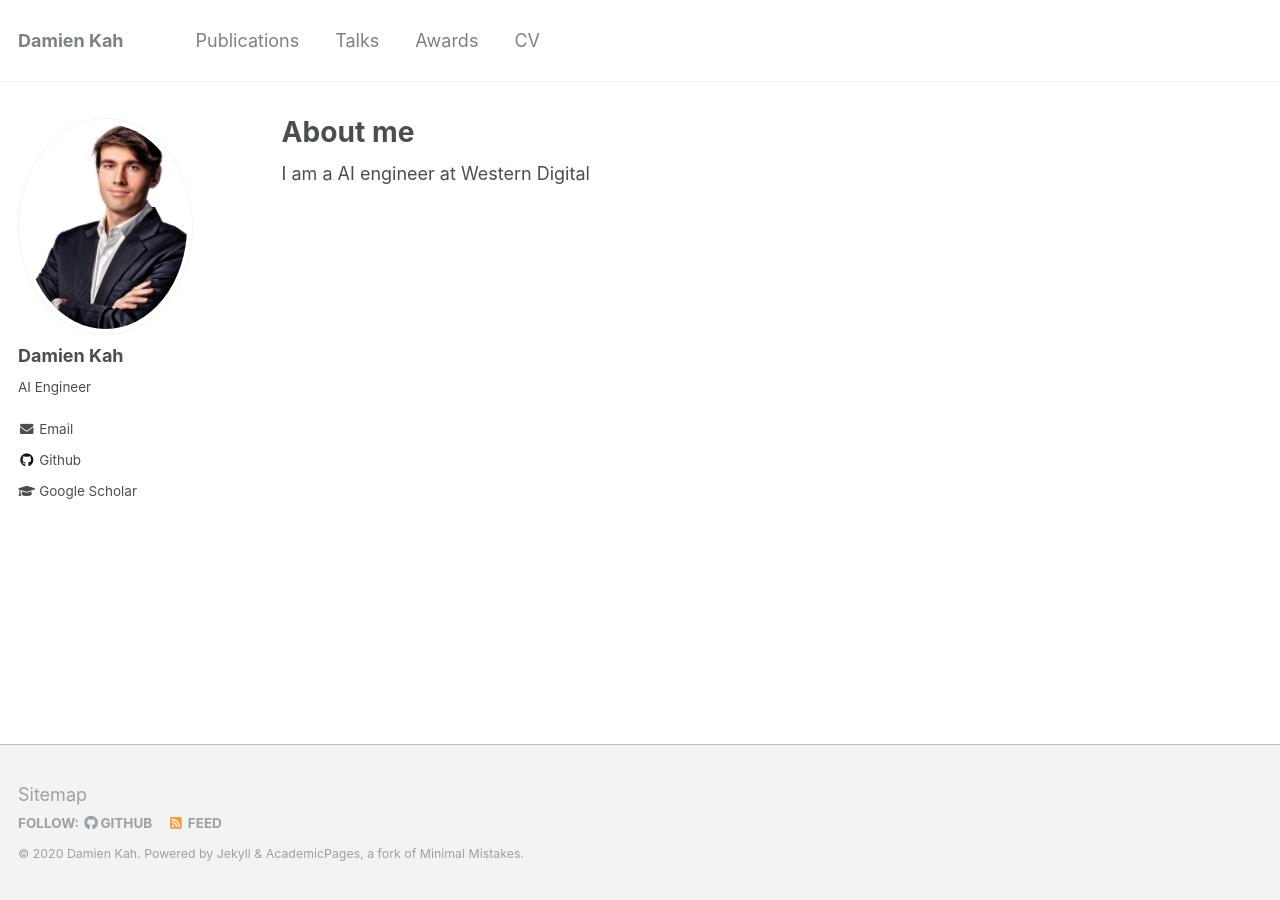
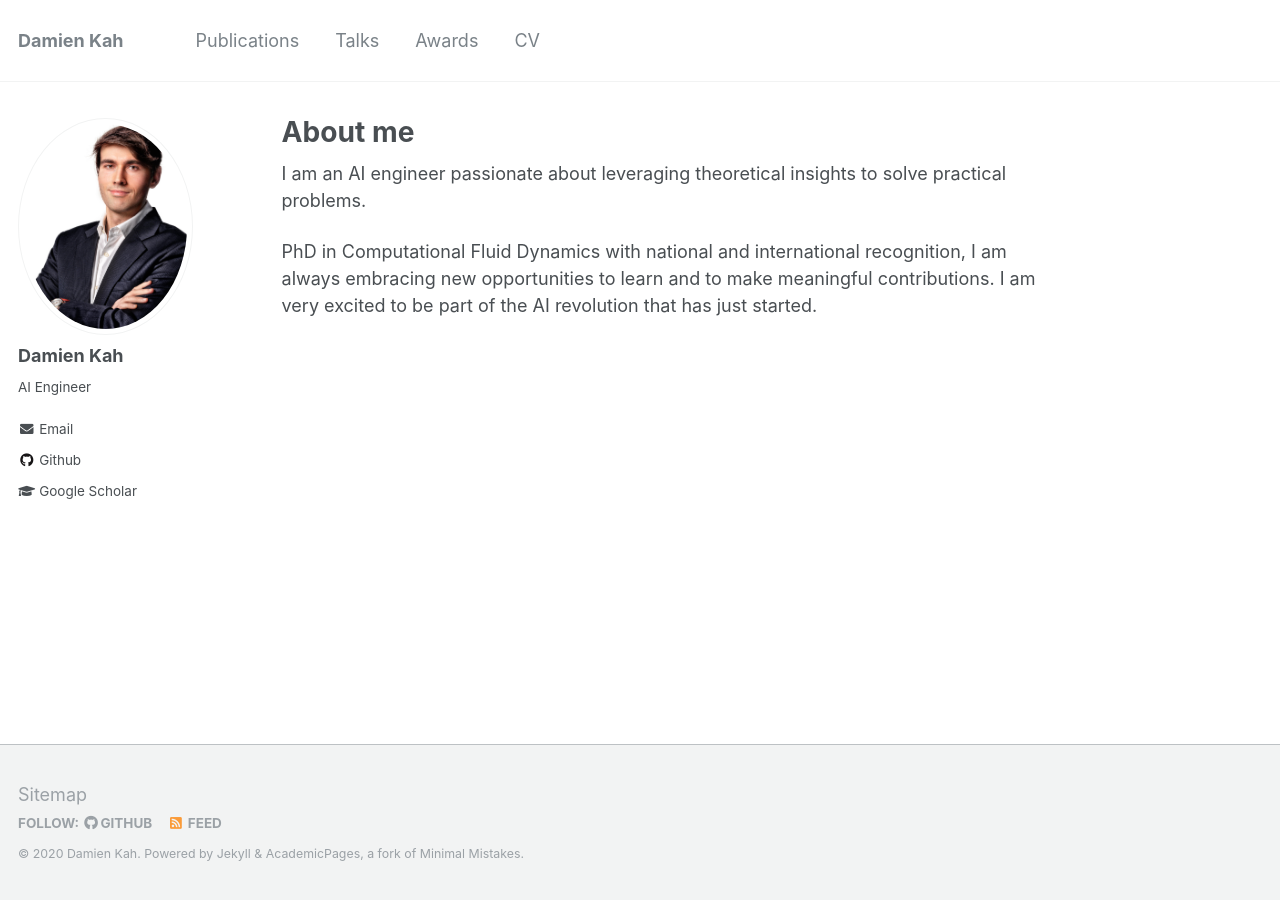
Before and after one commit to dams57k/dams57k.github.io, a Jekyll site: the page built from _pages/about.md, in a window 1280 px wide. Built offline with Jekyll 4.4.1, drawn with Linux system fonts in a browser that asks for light colours.

Commit message:
change about page

```diff
--- a/_pages/about.md
+++ b/_pages/about.md
@@ -8,4 +8,6 @@ redirect_from:
   - /about.html
 ---
 
-I am a AI engineer at Western Digital
+I am an AI engineer passionate about leveraging theoretical insights to solve practical problems.
+
+PhD in Computational Fluid Dynamics with national and international recognition, I am always embracing new opportunities to learn and to make meaningful contributions. I am very excited to be part of the AI revolution that has just started.
```
